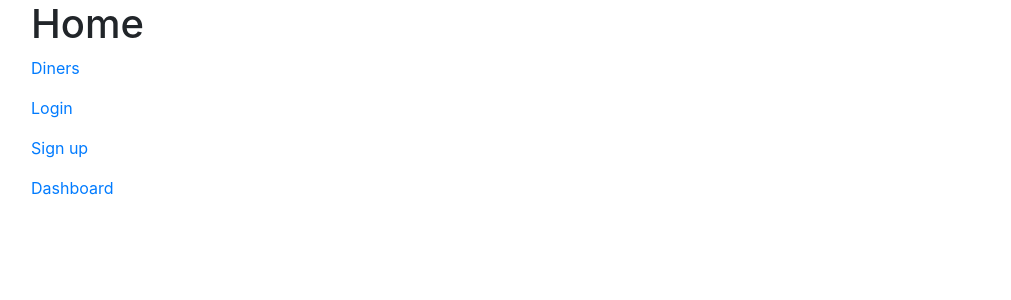
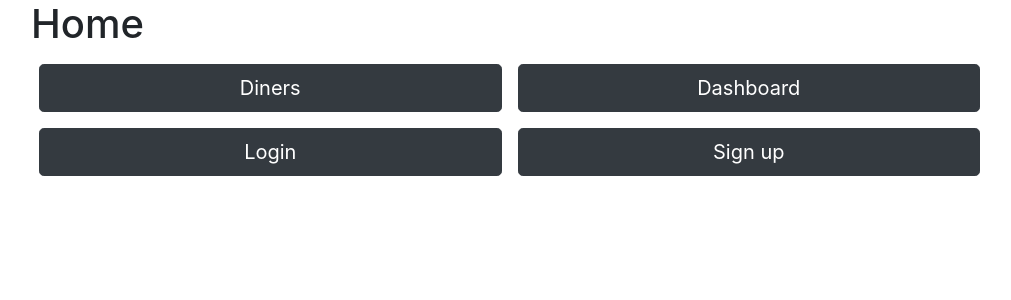
Before and after one commit to tomatija/Menzar, a React (Create React App) app in the folder frontend/: page / in a window 1280 px wide. Shown: the top 300 px of the page, without its empty margins (54-1065 px from the left). Built offline with nearby package versions, Linux system fonts and the light colour scheme.

Commit message:
Improved frontend

```diff
--- a/frontend/package.json
+++ b/frontend/package.json
@@ -14,7 +14,7 @@
     "react-dom": "^17.0.1",
     "react-redux": "^7.2.2",
     "react-router-dom": "^5.2.0",
-    "react-scripts": "4.0.0",
+    "react-scripts": "^5.0.1",
     "react-toastify": "^6.0.9",
     "redux": "^4.0.5",
     "redux-thunk": "^2.3.0",
--- a/frontend/src/components/Dashboard/Dashboard.js
+++ b/frontend/src/components/Dashboard/Dashboard.js
@@ -1,14 +1,12 @@
 import React, { Component } from "react";
 import { Container } from "react-bootstrap";
 
-class Dashboard extends Component {
-  render() {
-    return (
-      <Container>
-        <h1>Dashboard</h1>
-      </Container>
-    );
-  }
+const Dashboard = (props) => {
+  return (
+    <Container>
+      <h1>Dashboard</h1>
+    </Container>
+  );
 }
 
 export default Dashboard;
--- a/frontend/src/components/Diner/Diner.js
+++ b/frontend/src/components/Diner/Diner.js
@@ -1,19 +1,19 @@
 import React, { Component } from "react";
 import { Button } from "react-bootstrap";
-class Diner extends Component {
-    constructor(props) {
-        super(props);
-        this.date = props.date;
-        this.diner = props.diner;
-    }
+const Diner = (props) => {
+    const diner = props.diner;
+    const date = props.date;
 
-    render() {
-        return (
-            <Button href={"/diners/"+this.diner.name+"/"} variant="outline-dark" pt="4">
-                {this.diner.display_name}
-            </Button>
-        )
-    }
+    return (
+        <Button
+            href={"/diners/" + diner.name + "/"}
+            size="lg"
+            variant="dark"
+            className="mb-2 col-12"
+        >
+        {diner.display_name}
+        </Button>
+    )
 }
 
 export default Diner;
--- a/frontend/src/components/DinerDetailsPage.js
+++ b/frontend/src/components/DinerDetailsPage.js
@@ -7,32 +7,43 @@ import {
 } from "react-bootstrap";
 
 
-class DinerDetailsPage extends Component {
-    constructor(props) {
-        super(props);
-        this.splitPath = window.location.pathname.split('/');
-        this.dinerName = this.splitPath[this.splitPath.length - 2];
-    }
+const DinerDetailsPage = (props) => {
 
-    render()
-    {
+    const splitPath = window.location.pathname.split('/');
+    const dinerName = splitPath[splitPath.length - 2];
+
+    const displayDates = [
+        "13-10-2022",
+        "14-10-2022",
+        "17-10-2022",
+    ];
+
     return (
         <Container>
-                <Row>
-                    <Col xs={6}>
-                        <Button href={"/diners/"+this.dinerName+"/today/"} variant="outline-dark">
+            <Button
+                href={"/diners/" + dinerName + "/today/"}
+                size="lg"
+                variant="dark"
+                className="mb-2 col-12"
+                mb="2"
+            >
                 Današnji meni
             </Button>
-                    </Col>
-                    <Col xs={6}>
-                        <Button href={"/diners/"+this.dinerName+"/13-10-2022/"} variant="outline-dark">
-                            Menu 13. 10. 2022
+            {displayDates.map((date, index) => (
+
+                <Button
+                    key={index}
+                    href={"/diners/" + dinerName + "/" + date + "/"}
+                    size="lg"
+                    variant="dark"
+                    className="mb-2 col-12"
+                    mb="2"
+                >
+                    Menu za {date.replaceAll("-", ".")}
                 </Button>
-                    </Col>
-                </Row>
+            ))}
         </Container>
     );
 }
-}
 
 export default DinerDetailsPage;
--- a/frontend/src/components/DinersListPage.js
+++ b/frontend/src/components/DinersListPage.js
@@ -39,17 +39,6 @@ class DinerListPage extends Component {
         );
     }
 
-
-    /*
-    onSignupClick = () => {
-    const userData = {
-      username: this.state.username,
-      password: this.state.password
-    };
-    console.log("Sign up " + userData.username + " " + userData.password);
-    };
-    */
-
     render()
     {
         const { error, isLoaded, diners } = this.state;
@@ -62,13 +51,15 @@ class DinerListPage extends Component {
         else {
             return (
                 <Container>
-                    {diners.map((diner, index) => (
-                        <Row key={index}>
-                            <Col md="4">
-                                <Diner diner={diner} date={this.date} />
-                            </Col>
-                        </Row>
-                    ))}
+                    <Row>
+                        <Col>
+                            <div className="d-grid gap-2">
+                                {diners.map((diner, index) => (
+                                    <Diner key={index}  diner={diner} date={this.date} />
+                                ))}
+                            </div>
+                        </Col>
+                    </Row>
                 </Container>
             );
         }
--- a/frontend/src/components/DinersMenusPage.js
+++ b/frontend/src/components/DinersMenusPage.js
@@ -55,12 +55,15 @@ class DinerMenusPage extends Component {
         else {
             return (
                 <Container>
-                    <Row pt="4" >
-                        {menus.map((menu, index) =>(
-                            <Col md="3" key={index}>
-                                <Menu menu={menu} /><br></br>
-                            </Col>
-                        ))}
+                    <Row>
+                        <Col>
+                            <div className="d-grid gap-2">
+                            {
+                                menus.map((menu, index) => (
+                                    <Menu key={index} menu={menu}/>
+                            ))}
+                            </div>
+                        </Col>
                     </Row>
                 </Container>
             );
--- a/frontend/src/components/Home.js
+++ b/frontend/src/components/Home.js
@@ -1,27 +1,46 @@
 import React, { Component } from "react";
-import { Link } from "react-router-dom";
-import { Container } from "react-bootstrap";
+import { Button, Container } from "react-bootstrap";
 
-class Home extends Component {
-  render() {
+const Home = (props) => {
+
     return (
       <Container>
         <h1>Home</h1>
-        <p>
-          <Link to="/diners">Diners</Link>
-        </p>
-        <p>
-          <Link to="/login">Login</Link>
-        </p>
-        <p>
-          <Link to="/signup">Sign up</Link>
-        </p>
-        <p>
-          <Link to="/dashboard">Dashboard</Link>
-        </p>
-      </Container>
+            <Button
+                className="m-2 col-5"
+                href="/diners"
+                variant="dark"
+                size="lg"
+            >
+                Diners
+            </Button>
+            <Button
+                className="m-2 col-5"
+                href="/dashboard"
+                variant="dark"
+                size="lg"
+            >
+                Dashboard
+            </Button>
+            <Button
+                className="m-2 col-5"
+                href="/login"
+                variant="dark"
+                size="lg"
+            >
+            Login
+            </Button>
+            <Button
+                className="m-2 col-5"
+                href="/signup"
+                variant="dark"
+                size="lg"
+            >
+                Sign up
+            </Button>
+        </Container>
     );
-  }
+
 }
 
 export default Home;
--- a/frontend/src/components/Menus/Menu.js
+++ b/frontend/src/components/Menus/Menu.js
@@ -1,36 +1,57 @@
-import React, { Component} from "react";
-import { Button } from "react-bootstrap";
+import React, { useEffect, useState, } from "react";
+import { Button, ButtonGroup } from "react-bootstrap";
 
-class Menu extends Component {
-    constructor(props) {
-        super(props);
-        this.diner = props.menu.diner;
-        this.soupString = props.menu.soup;
-        this.rating = props.menu.rating;
-        //TODO: Check if splitting with "," is the best way to do this
-        this.dishString = props.menu.dish.split(",");
-    }
-
-    onMenuClick = () => {
-        //TODO: Implement user when user login is implemented
-        //const userData = {
-        //    username: this.state.username,
-        //    password: this.state.password
-        //};
-        console.log("User ordered " + this.soupString + " and " + this.dishString + " at " + this.diner);
-    };
-
-    render() {
-        return (
-            <Button variant="outline-dark" pt="4" onClick={this.onMenuClick}>
-                <li>{this.soupString}</li>
-                {this.dishString.map((dish, index) => (
-                    <li key={index}>{dish}</li>))
-                }
-                Povprečna ocena menija: {this.rating}
-            </Button>
-        )
-    }
+function simulateNetworkRequest() {
+    return new Promise((resolve) => setTimeout(resolve, 2000));
 }
 
+const Menu = (props) => {
+    const diner = props.menu.diner;
+    const menuID = props.menu.id;
+    const soupString = props.menu.soup;
+    const rating = props.menu.rating == null ? null : ((Math.round(props.menu.rating * 100) / 100).toFixed(2));
+    const dishString = props.menu.dish;
+    console.log(rating)
+
+    const dishDisplayString = (soupString == null) ? (soupString + " | ") : "" + dishString;
+    const ratingDisplayString = (rating == null) ? "" : rating + "🌟";
+
+    const loadingText = "Pa dober tek!";
+
+    const [isLoading, setLoading] = useState(false);
+    useEffect(() => {
+        if (isLoading) {
+        simulateNetworkRequest().then(() => {
+            setLoading(false);
+        });
+        }
+    }, [isLoading]);
+
+    const handleClick = () => setLoading(true);
+
+    return (
+        <ButtonGroup
+            size="lg"
+            onClick={!isLoading ? handleClick : null}
+            disabled={isLoading}
+            style={{ width: "100%" }}
+            className="mb-2"
+        >
+            <Button
+                variant={isLoading ? "success" : "secondary"}
+                className="col-10"
+            >
+            {isLoading ? loadingText : dishDisplayString}
+            </Button>
+
+            <Button
+                variant={isLoading ? "success" : "secondary"}
+                className="col-2 text-left"
+            >
+            {isLoading ? "" : ratingDisplayString}
+            </Button>
+        </ButtonGroup>
+    )
+
+}
 export default Menu;
```
Also changed, not shown: 1 other file (tests, documents, lock files or other folders). Lines whose indentation alone changed are shown as unchanged.
